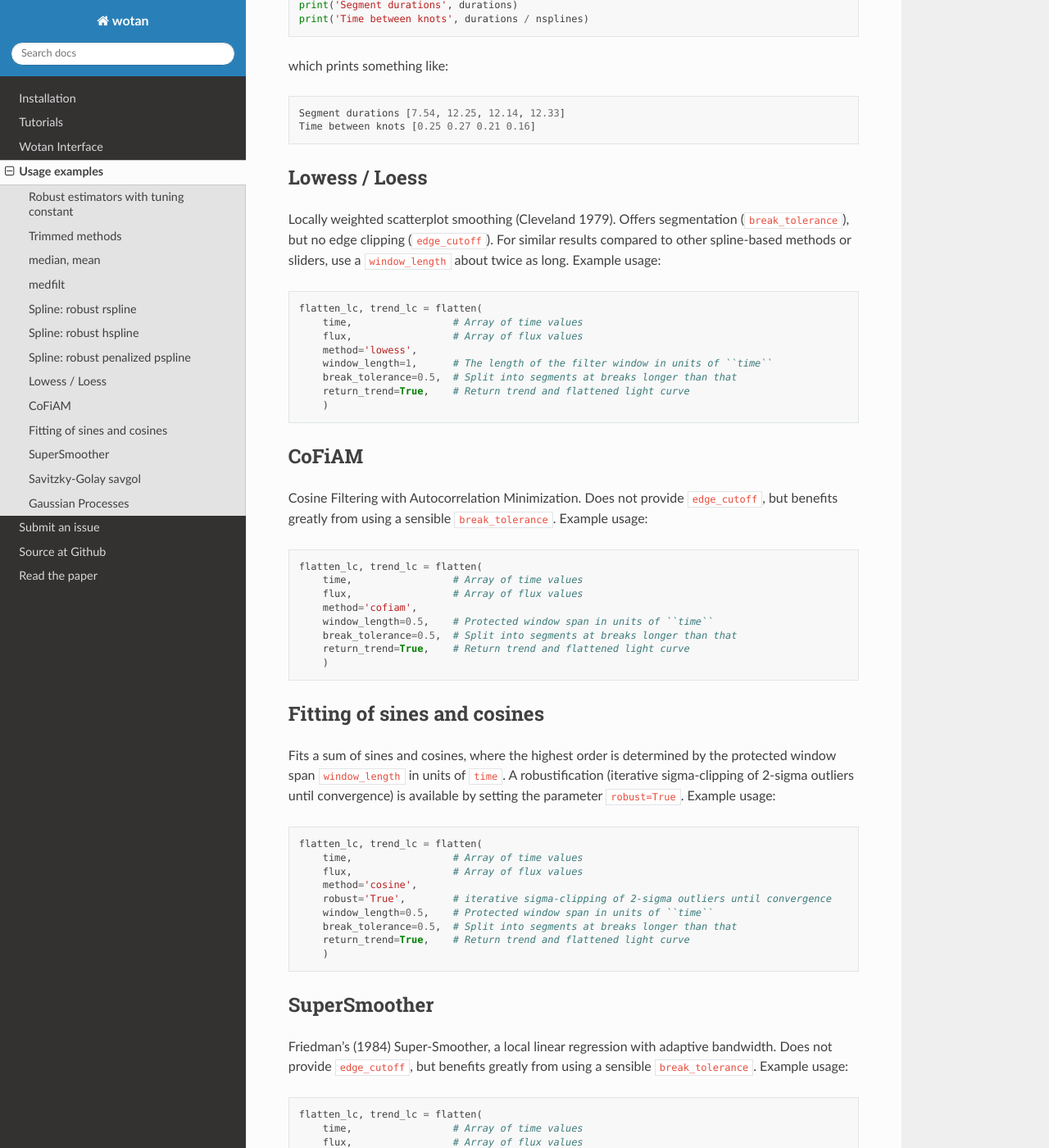
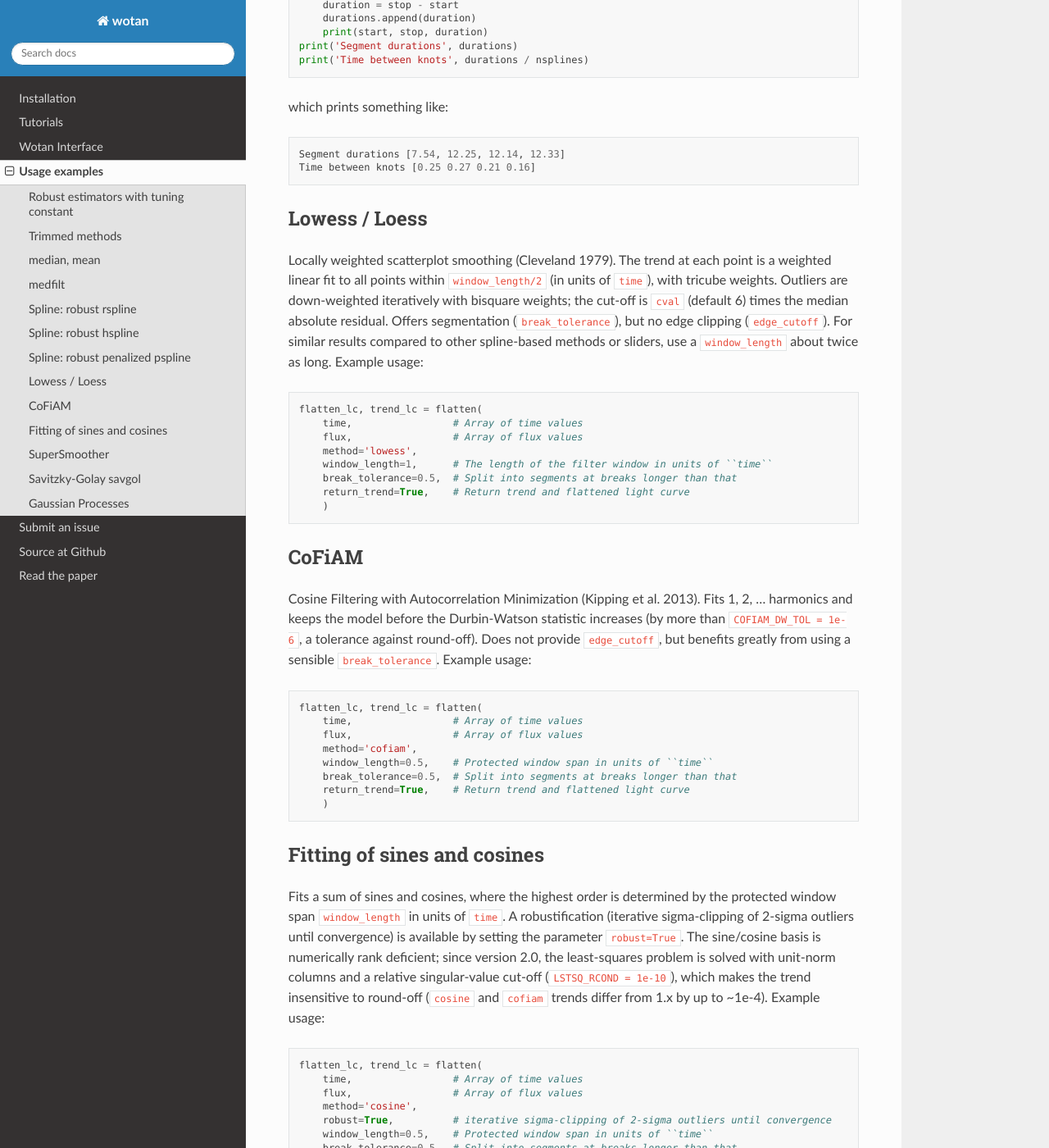
Before and after one commit to hippke/wotan, a Sphinx documentation site: the page built from docs/Usage.rst, in a window 1280 px wide and 1400 px high, scrolled down 4941 px. Shown: the whole window at 82% size. Built offline with Sphinx 7.4.7 and the Read the Docs theme 3.1.0, drawn with Linux system fonts in a browser that asks for light colours; some of the changed text lies outside the part shown.

Commit message:
Release 2.0: README speed table, docs updated, version 2.0
README: points-per-second table for all methods, updated What's new, scikit-learn
name, developer notes (numba cache). docs: lowess/hspline cval defaults, lowess,
cosine and cofiam descriptions, mask support for all methods, installation and
developer notes. tests/README and new benchmarks/README. BUGLOG: issues found
during the performance work. Version 2.0.

Co-Authored-By: Claude Opus 5.5 <noreply@anthropic.com>
Claude-Session: https://claude.ai/code/session_01JUyKjzvnHN7kBVMreQCBpm

```diff
--- a/docs/Interface.rst
+++ b/docs/Interface.rst
@@ -111,7 +111,7 @@ Masking transits during detrending
 
 If transits have already been discovered, it is best practice to mask them while detrending. This way, the in-transit data points can not influence the detrending.
 
-The current version supports this feature in the ``cosine`` and ``lowess`` methods. It is implemented but experimental in most other methods (give it a try...)
+All methods support the mask (``True`` = excluded from the fit; the trend is still evaluated at these points), except the cadence-based ``savgol`` and ``medfilt``, which ignore it with a warning.
 
 Example:
 
--- a/docs/Usage.rst
+++ b/docs/Usage.rst
@@ -68,6 +68,8 @@ Which we can plot as follows:
    - ``hampelfilt`` 3
    - ``ramsay`` 0.3
    - ``tau``: 4.5
+   - ``hspline`` 1.35 (epsilon of the Huber loss, in units of the fitted scale)
+   - ``lowess`` 6 (bisquare cut-off in units of the median absolute residual, Cleveland 1979)
 
    The ``hampel`` has a 3-part descending function, known also as (a,b,c). Its tuning constant ``cval`` must be given as a tuple of 3 values. Typical values are (1.7, 3.4, 8.5) called "17A"; and (2.5, 4.5, 9.5) called "25A". With values given as multiples of the median absolute deviation, the 25A can be stated equivalently: a' = 1.686, b' = 3.035 c' = 6.408 as multiples of the standard deviation.
 
@@ -239,7 +241,7 @@ which prints something like:
 Lowess / Loess
 --------------
 
-Locally weighted scatterplot smoothing (Cleveland 1979). Offers segmentation (``break_tolerance``), but no edge clipping (``edge_cutoff``). For similar results compared to other spline-based methods or sliders, use a ``window_length`` about twice as long. Example usage:
+Locally weighted scatterplot smoothing (Cleveland 1979). The trend at each point is a weighted linear fit to all points within ``window_length/2`` (in units of ``time``), with tricube weights. Outliers are down-weighted iteratively with bisquare weights; the cut-off is ``cval`` (default 6) times the median absolute residual. Offers segmentation (``break_tolerance``), but no edge clipping (``edge_cutoff``). For similar results compared to other spline-based methods or sliders, use a ``window_length`` about twice as long. Example usage:
 
 ::
 
@@ -256,7 +258,7 @@ Locally weighted scatterplot smoothing (Cleveland 1979). Offers segmentation (``
 CoFiAM
 --------------
 
-Cosine Filtering with Autocorrelation Minimization. Does not provide ``edge_cutoff``, but benefits greatly from using a sensible ``break_tolerance``. Example usage:
+Cosine Filtering with Autocorrelation Minimization (Kipping et al. 2013). Fits 1, 2, ... harmonics and keeps the model before the Durbin-Watson statistic increases (by more than ``COFIAM_DW_TOL = 1e-6``, a tolerance against round-off). Does not provide ``edge_cutoff``, but benefits greatly from using a sensible ``break_tolerance``. Example usage:
 
 ::
 
@@ -273,7 +275,7 @@ Cosine Filtering with Autocorrelation Minimization. Does not provide ``edge_cuto
 Fitting of sines and cosines
 ----------------------------
 
-Fits a sum of sines and cosines, where the highest order is determined by the protected window span ``window_length`` in units of ``time``. A robustification (iterative sigma-clipping of 2-sigma outliers until convergence) is available by setting the parameter ``robust=True``. Example usage:
+Fits a sum of sines and cosines, where the highest order is determined by the protected window span ``window_length`` in units of ``time``. A robustification (iterative sigma-clipping of 2-sigma outliers until convergence) is available by setting the parameter ``robust=True``. The sine/cosine basis is numerically rank deficient; since version 2.0, the least-squares problem is solved with unit-norm columns and a relative singular-value cut-off (``LSTSQ_RCOND = 1e-10``), which makes the trend insensitive to round-off (``cosine`` and ``cofiam`` trends differ from 1.x by up to ~1e-4). Example usage:
 
 ::
 
@@ -281,7 +283,7 @@ Fits a sum of sines and cosines, where the highest order is determined by the pr
         time,                 # Array of time values
         flux,                 # Array of flux values
         method='cosine',
-        robust='True',        # iterative sigma-clipping of 2-sigma outliers until convergence
+        robust=True,          # iterative sigma-clipping of 2-sigma outliers until convergence
         window_length=0.5,    # Protected window span in units of ``time``
         break_tolerance=0.5,  # Split into segments at breaks longer than that
         return_trend=True,    # Return trend and flattened light curve
--- a/wotan/version.py
+++ b/wotan/version.py
@@ -1 +1 @@
-WOTAN_VERSIONING = "1.10"
+WOTAN_VERSIONING = "2.0"
```
Also changed, not shown: BUGLOG.md (+15 -0 lines), README.md (+24 -4 lines), benchmarks/RESULTS.md (+2 -0 lines), docs/Installation.rst (+9 -3 lines), benchmarks/README.md (added), 1 other file.
